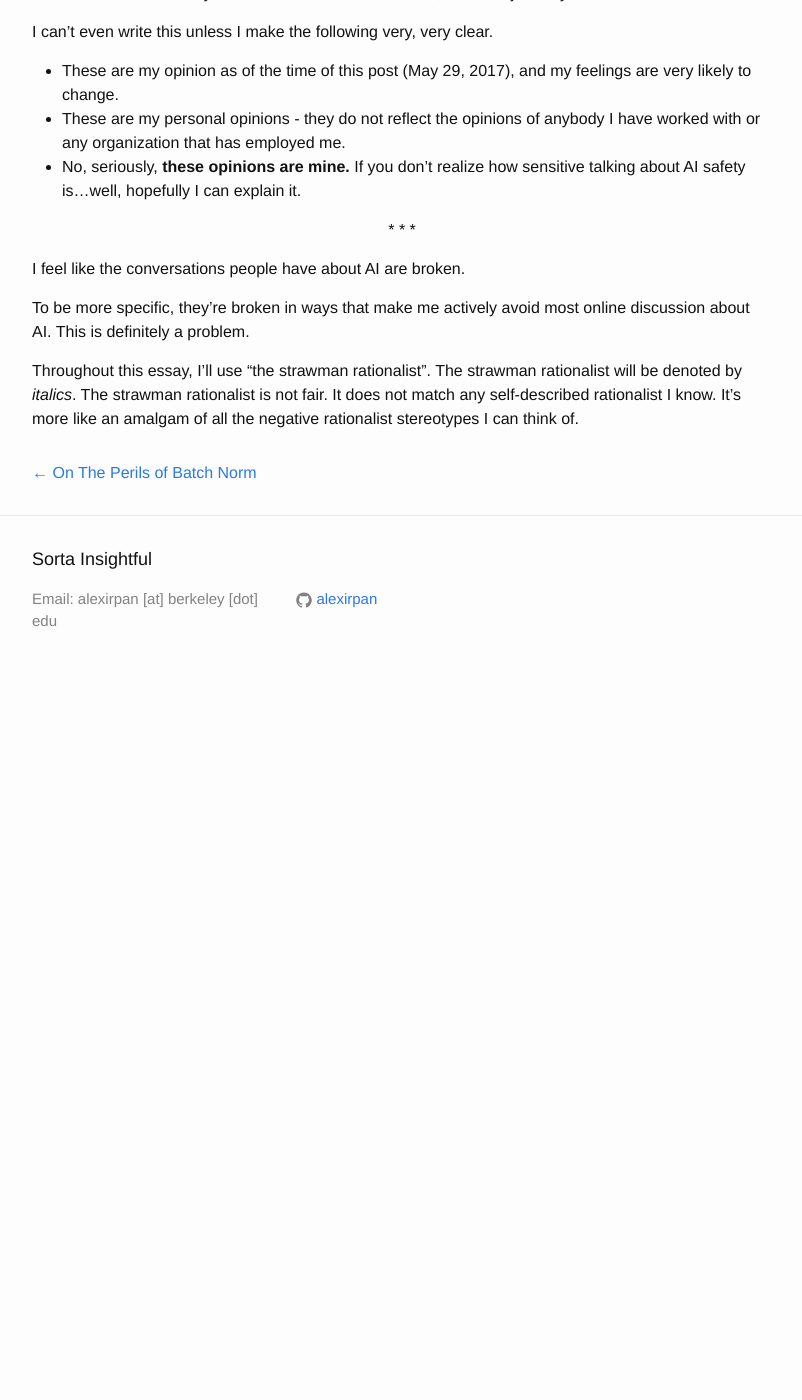
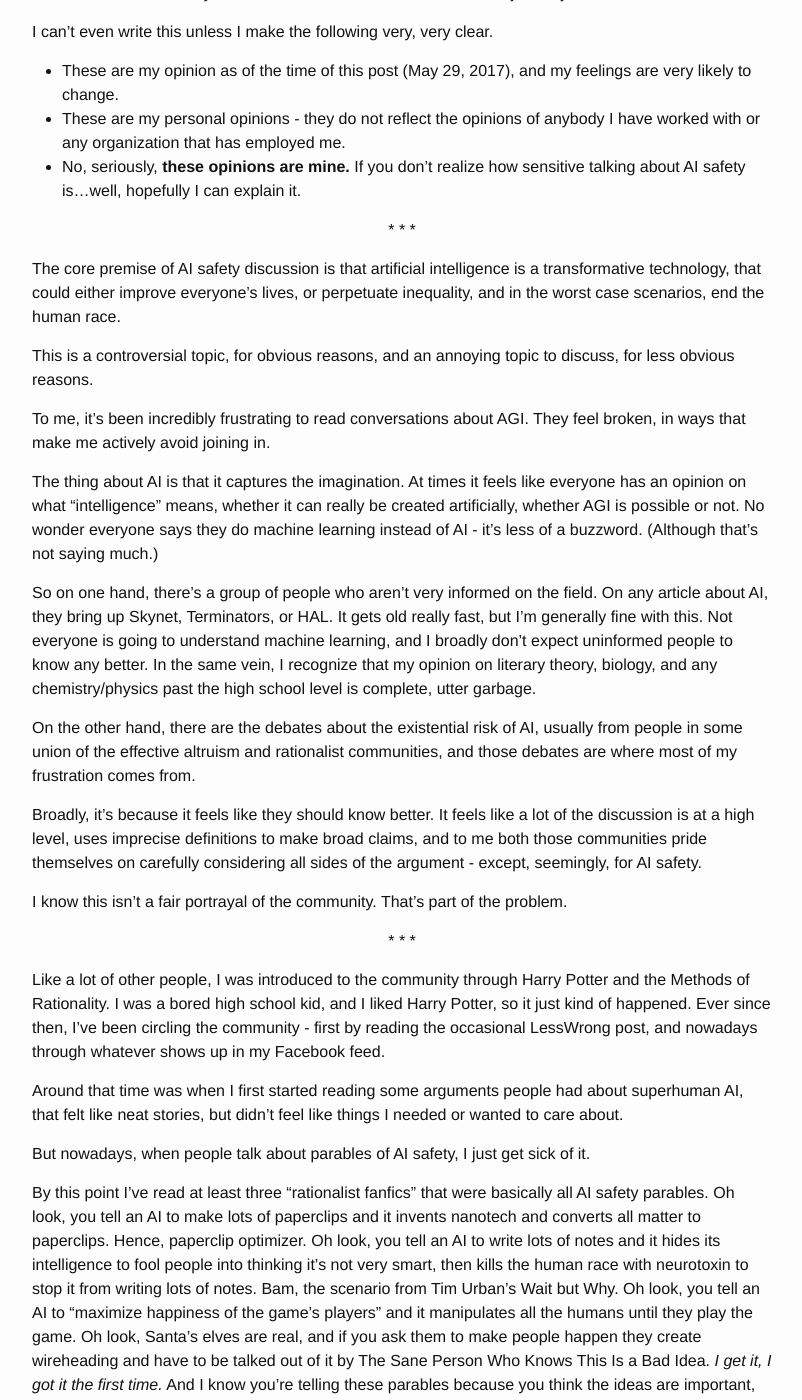
Before and after one commit to alexirpan/alexirpan.github.io, a Jekyll site: the page built from _posts/2017-05-02-ai-safety.markdown, in a window 1280 px wide and 1400 px high, scrolled down 497 px. Shown: the whole window, without its empty margins (238-1040 px from the left). Built offline with Jekyll 4.4.1, drawn with Linux system fonts in a browser that asks for light colours; nearby versions of some CDN libraries; before the commit the page ends 1190 px from its top, so only the background shows below that; some of the changed text lies outside the part shown.

Commit message:
Write all the things and edit it later wooooo

```diff
--- a/_posts/2017-05-02-ai-safety.markdown
+++ b/_posts/2017-05-02-ai-safety.markdown
@@ -30,12 +30,114 @@ sensitive talking about AI safety is...well, hopefully I can explain it.
 \* \* \*
 {: .centered }
 
-I feel like the conversations people have about AI are broken.
+The core premise of AI safety discussion is that artificial intelligence
+is a transformative technology, that could either improve everyone's
+lives, or perpetuate inequality, and in the worst case scenarios, end
+the human race.
 
-To be more specific, they're broken in ways that make me actively avoid most
-online discussion about AI. This is definitely a problem.
+This is a controversial topic, for obvious reasons, and an annoying
+topic to discuss, for less obvious reasons.
+
+To me, it's been incredibly frustrating to read conversations about AGI.
+They feel broken, in ways that make me actively avoid joining in.
+
+The thing about AI is that it captures the imagination. At times it feels
+like everyone has an opinion on what "intelligence" means, whether it
+can really be created artificially, whether AGI is possible or not.
+No wonder everyone says they do machine learning instead of AI - it's
+less of a buzzword. (Although that's not saying much.)
+
+So on one hand, there's a group of people who aren't very informed on the
+field. On any article about AI, they bring up Skynet, Terminators, or HAL.
+It gets old really fast, but I'm generally fine with this. Not everyone
+is going to understand machine learning, and I broadly don't expect
+uninformed people to know any better. In the same vein, I recognize that
+my opinion on literary theory, biology, and any chemistry/physics past
+the high school level is complete, utter garbage.
+
+On the other hand, there are the debates about the existential risk of AI,
+usually from people in some union of the effective altruism and rationalist
+communities, and those debates are where most of my frustration comes from.
+
+Broadly, it's because it feels like they should know better. It feels like
+a lot of the discussion is at a high level, uses imprecise definitions to
+make broad claims, and to me both those communities pride themselves on
+carefully considering all sides of the argument - except, seemingly, for
+AI safety.
+
+I know this isn't a fair portrayal of the community. That's part
+of the problem.
+
+\* \* \*
+{: .centered }
+
+Like a lot of other people, I was introduced to the community
+through Harry Potter and the Methods of Rationality. I was a bored
+high school kid, and I liked Harry Potter, so it just kind of happened.
+Ever since then, I've been circling the community - first by reading the
+occasional LessWrong post, and nowadays through whatever shows up in
+my Facebook feed.
+
+Around that time was when I first started reading some arguments people had
+about superhuman AI, that felt like neat stories, but didn't feel like things
+I needed or wanted to care about.
+
+But nowadays, when people talk about parables of AI safety, I just get
+sick of it.
+
+By this point I've read at least three "rationalist fanfics" that were basically
+all AI safety parables. Oh look, you tell an AI to make lots of paperclips and
+it invents nanotech and converts all matter to paperclips. Hence, paperclip
+optimizer. Oh look, you tell an AI to write lots of notes and it hides its
+intelligence to fool people into thinking it's not very smart, then kills the
+human race with neurotoxin to stop it from writing lots of notes. Bam, the
+scenario from Tim Urban's Wait but Why. Oh look, you tell an AI to
+"maximize happiness of the game's players" and it manipulates all the humans until
+they play the game. Oh look, Santa's elves are real, and if you ask them to make
+people happen they create wireheading and have to be talked out of it by
+The Sane Person Who Knows This Is a Bad Idea. *I get it, I got it the first
+time.* And I know you're telling these parables because you think the ideas
+are important, and I know some people are reading about paperclip optimizers
+for the first time, but isn't it natural to get sick of paperclip optimizers
+the 5th time through?
+
+I watched Ex Machina because people hyped it up as great. It was a good movie,
+but not for me. To me it felt like it was presenting a bunch of old ideas
+as if they were new. I didn't need to hear Yet Another Debate About The Chinese
+Room Thought Experiment because *I really don't care.*
+
+Really, that's the crux of the problem I have about EAs and rationalists.
+The organizing principle of EAs is that you can have much larger impact if
+you donate according to careful argument instead of what feels right.
+The organizing principle of rationalists is that the human brain is horribly
+horribly broken, and it's worth trying to optimize your life, even if you're
+never going to be perfect.
+
+But in practice, it feels like the organizing principle is for people to
+endlessly debate the merits of different causes, different organizations,
+and the right way to live your life.
 
 Throughout this essay, I'll use "the strawman rationalist". The strawman
 rationalist will be denoted by *italics*. The strawman rationalist is not
 fair. It does not match any self-described rationalist I know. It's more
 like an amalgam of all the negative rationalist stereotypes I can think of.
+
+Depending on the circumstance, I can pass as an EA or as a rationalist.
+If I want people to think I'm an effective altruist,
+I talk about the marginal utility of money, or Against Malaria Foundation,
+or animal suffering. If I want people to think I"m a rationalist, I can
+play up cognitive biases, and talk about different x-risks, or ways
+to exploit comparative advantages in the market.
+
+The thing is, I'm neither? I'm not an effective altruist, and I'm not
+a rationalist.
+
+"But, you went to EAGxBerkeley, then went to EA Global, then went to
+a Slate Star Codex meetup hosted at the CFAR office, *and then went
+to a CFAR workshop*. How are you *not* an EA or a rationalist?"
+
+And I mean, that's all true, but when I say I'm not an EA, and not
+a rationalist, it feels right.
+The thing is, I don't consider myself to be an effective altruist, and
+I don't consider myself to be a rationalist. I'm merely a bystander to
+both movements.
```
